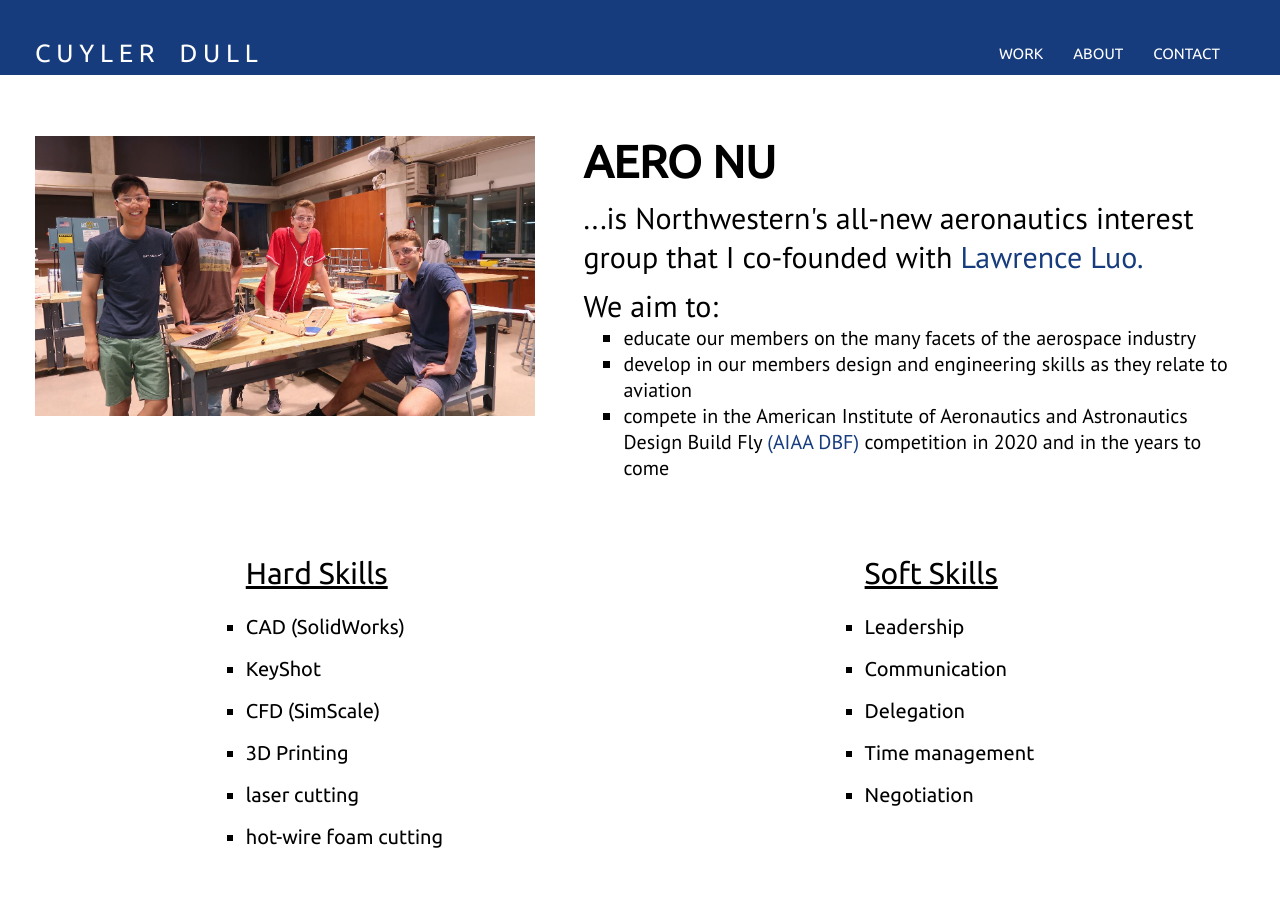
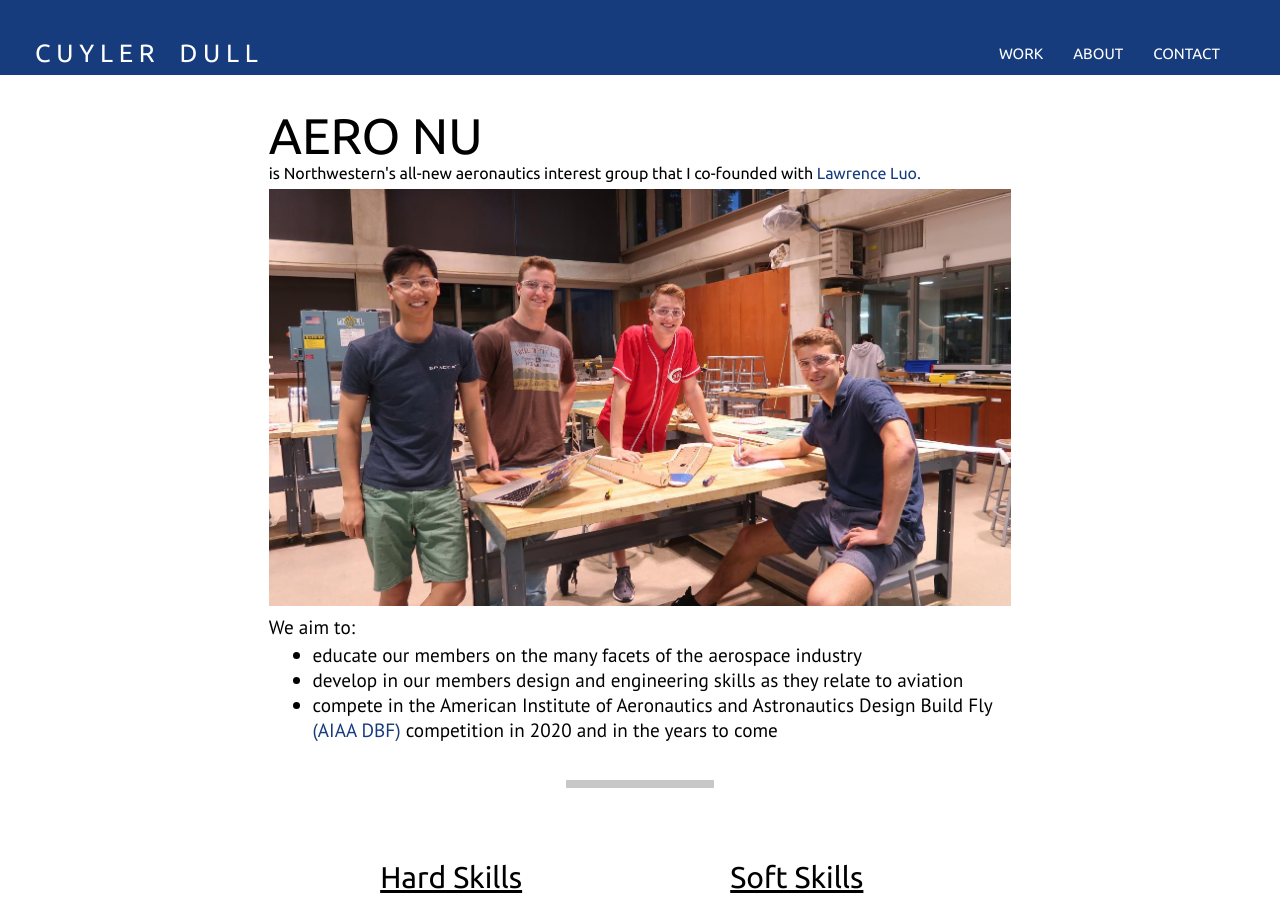
Before and after one commit to cuylerdull/cuylerdull.github.io, a plain HTML site: page aeronu.html in a window 1280 px wide. Shown: the top 898 px of the page. Drawn offline with Linux system fonts and the light colour scheme.

Commit message:
Update aeronu.html

```diff
--- a/aeronu.html
+++ b/aeronu.html
@@ -32,26 +32,24 @@
             <div>&emsp;&emsp;</div>
           </div>
       </div>
-      <div class = "work-info-wrapper">
-        <div class = "work-image">
-          <img class = "work-image" src = "images/aeronu.jpg">
-        </div>
-        <div class = "work-info-text">
-          <div class = "work-info-title">AERO NU</div>
-          <div class = "work-info-desc">
-            ...is Northwestern's all-new aeronautics interest group that I co-founded with
+      <div class = "dbsd-big-wrapper">
+        <div class = "dbsd-landing-wrapper">
+          <div class = "dbsd-landing-title-center-big">AERO NU</div>
+          <div class = "dbsd-landing-title-left-2">
+            is Northwestern's all-new aeronautics interest group that I co-founded with
             <a target="_blank" class = "work-info-text-links" href = "https://www.linkedin.com/in/luolawrence/">Lawrence Luo.</a>
           </div>
-          <div class = "work-info-desc">
-              We aim to:
-              <ul class = "a">
+          <img class = "dbsd-landing-image" src = "images/aeronu.jpg">
+          <div class = "dbsd-landing-title-justify">
+            We aim to:
+          </div>
+              <ul class = "e">
                 <li>educate our members on the many facets of the aerospace industry</li>
                 <li>develop in our members design and engineering skills as they relate to aviation</li>
                 <li>compete in the American Institute of Aeronautics and Astronautics Design Build Fly <a target="_blank" class = "work-info-text-links" href = "https://www.aiaa.org/dbf">(AIAA DBF)</a> competition in 2020 and in the years to come</li>
               </ul>
-          </div>
         </div>
-      </div>
+        <div class = "dbsd-sep-bar"></div>
       <div class = "work-info-wrapper">
         <div>
           <div class = "work-info-header">
```
